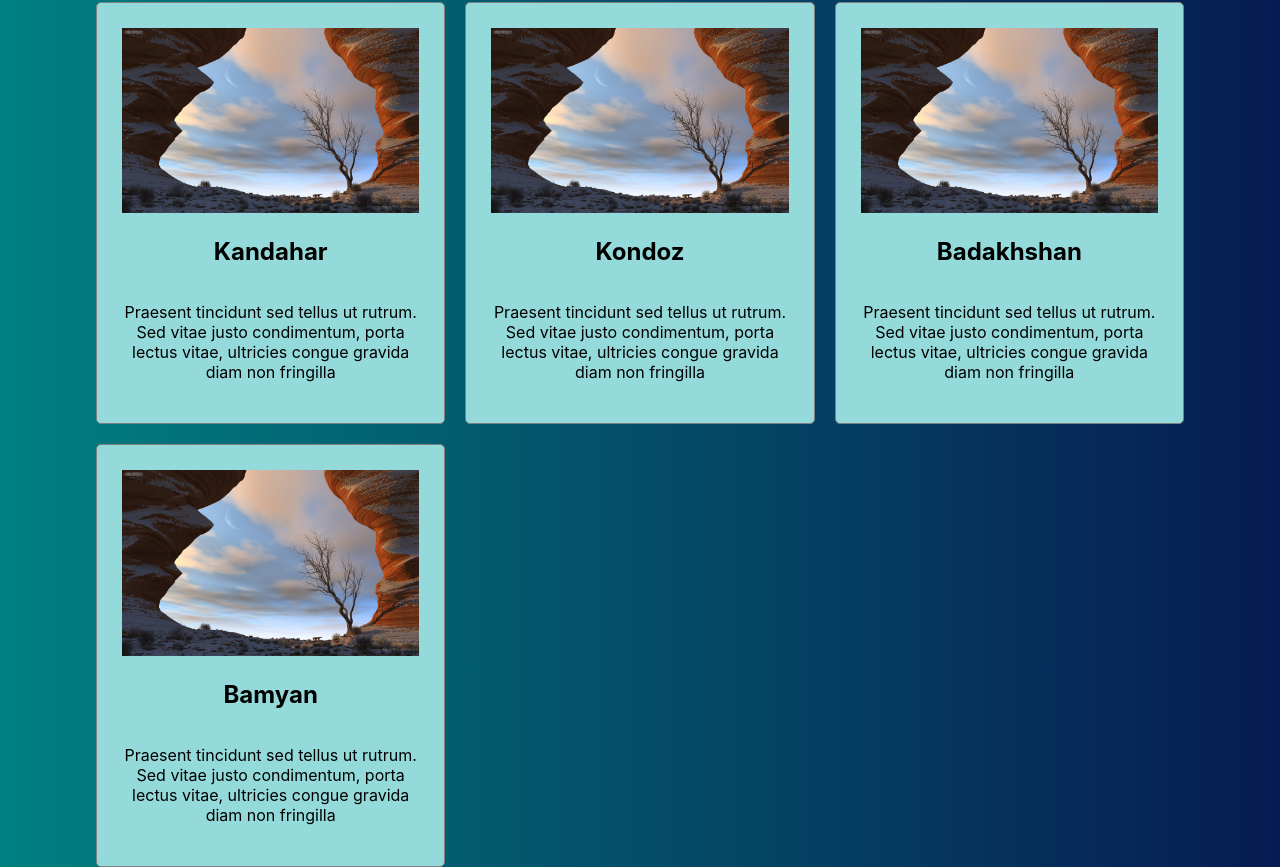
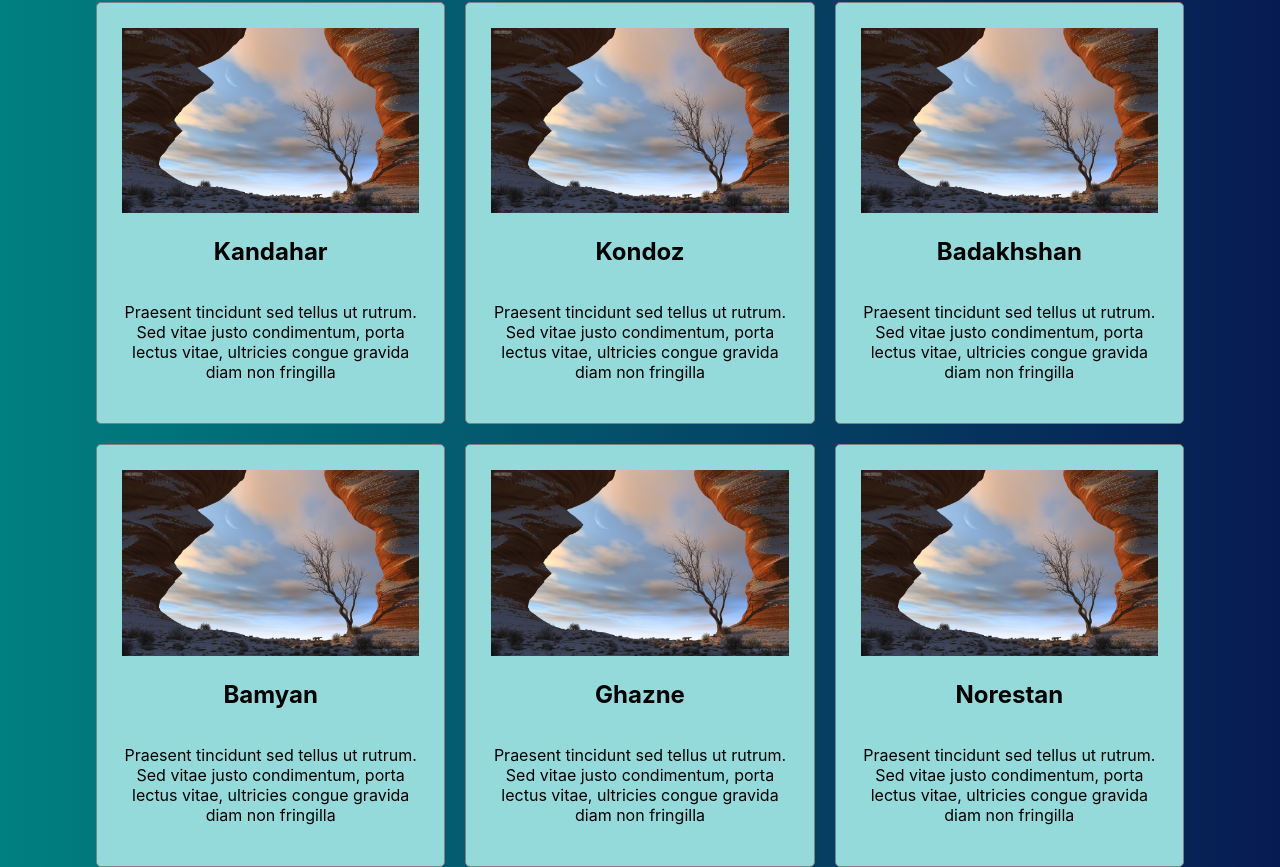
Before and after one commit to dghousi/react-gallery, a React (Create React App) app: page / in a window 1280 px wide. Shown: the part 603-1470 px from the top of the page. Built offline with nearby package versions, Linux system fonts and the light colour scheme.

Commit message:
imported the images to app and used it in state

```diff
--- a/src/App.js
+++ b/src/App.js
@@ -1,4 +1,13 @@
 import { Component} from 'react';
+import logo1 from './images/earthspring (12).jpg';
+import logo2 from './images/earthspring (13).jpg';
+import logo3 from './images/earthspring (15).jpg';
+import logo4 from './images/earthspring (5).jpg';
+import logo5 from './images/earthspring (6).jpg';
+import logo6 from './images/earthspring (7).jpg';
+import logo7 from './images/earthspring (1).jpg';
+import logo8 from './images/earthspring (9).jpg';
+import logo9 from './images/earthspring (11).jpg';
 
 import './App.css';
 import { CardList } from './components/card-list/card-list.component';
@@ -11,40 +20,60 @@ class App extends Component {
     this.state = {
       places: [
         {
+          image:logo1,
           name : 'Kabul',
           id : 1,
           description : 'Praesent tincidunt sed tellus ut rutrum. Sed vitae justo condimentum, porta lectus vitae, ultricies congue gravida diam non fringilla '
         },
         {
+          image:logo2,
           name : 'Herat',
           id : 2,
           description : 'Praesent tincidunt sed tellus ut rutrum. Sed vitae justo condimentum, porta lectus vitae, ultricies congue gravida diam non fringilla '
         },
         {
+          image:logo3,
           name : 'MazarESharef ',
           id : 3,
           description : 'Praesent tincidunt sed tellus ut rutrum. Sed vitae justo condimentum, porta lectus vitae, ultricies congue gravida diam non fringilla '
         },
         {
+          image:logo4,
           name : 'Kandahar',
           id : 4,
           description : 'Praesent tincidunt sed tellus ut rutrum. Sed vitae justo condimentum, porta lectus vitae, ultricies congue gravida diam non fringilla '
         },
         {
+          image:logo5,
           name : 'Kondoz',
           id : 5,
           description : 'Praesent tincidunt sed tellus ut rutrum. Sed vitae justo condimentum, porta lectus vitae, ultricies congue gravida diam non fringilla '
         },
         {
+          image:logo6,
           name : 'Badakhshan',
           id : 6,
           description : 'Praesent tincidunt sed tellus ut rutrum. Sed vitae justo condimentum, porta lectus vitae, ultricies congue gravida diam non fringilla '
         },
         {
+          image:logo7,
           name : 'Bamyan',
           id : 7,
           description : 'Praesent tincidunt sed tellus ut rutrum. Sed vitae justo condimentum, porta lectus vitae, ultricies congue gravida diam non fringilla '
         },
+        {
+          image:logo8,
+          name : 'Ghazne',
+          id : 8,
+          description : 'Praesent tincidunt sed tellus ut rutrum. Sed vitae justo condimentum, porta lectus vitae, ultricies congue gravida diam non fringilla '
+        },
+        {
+          image:logo9,
+          name : 'Norestan',
+          id : 9,
+          description : 'Praesent tincidunt sed tellus ut rutrum. Sed vitae justo condimentum, porta lectus vitae, ultricies congue gravida diam non fringilla '
+        },
+
       ],
       searchField: ""
     }
```
